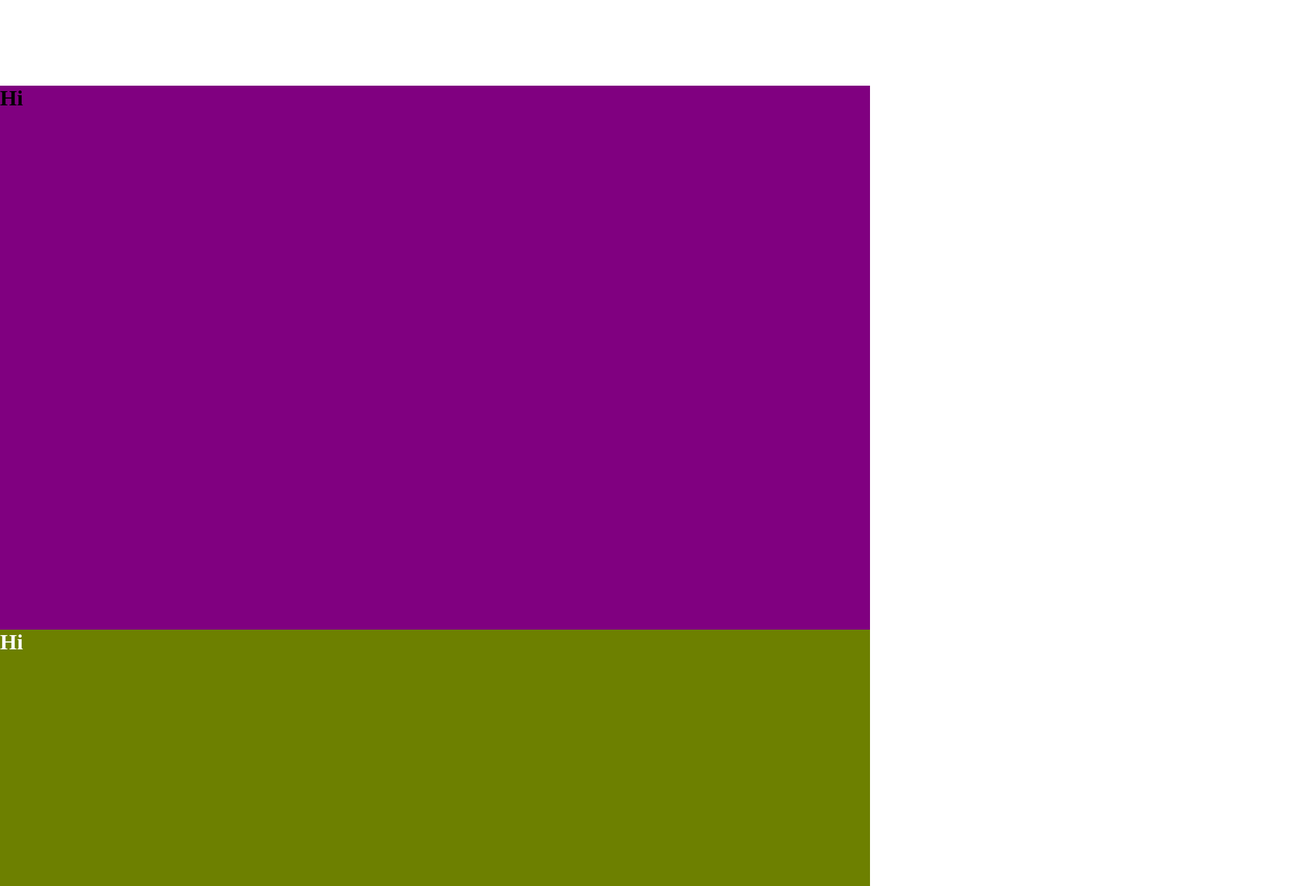
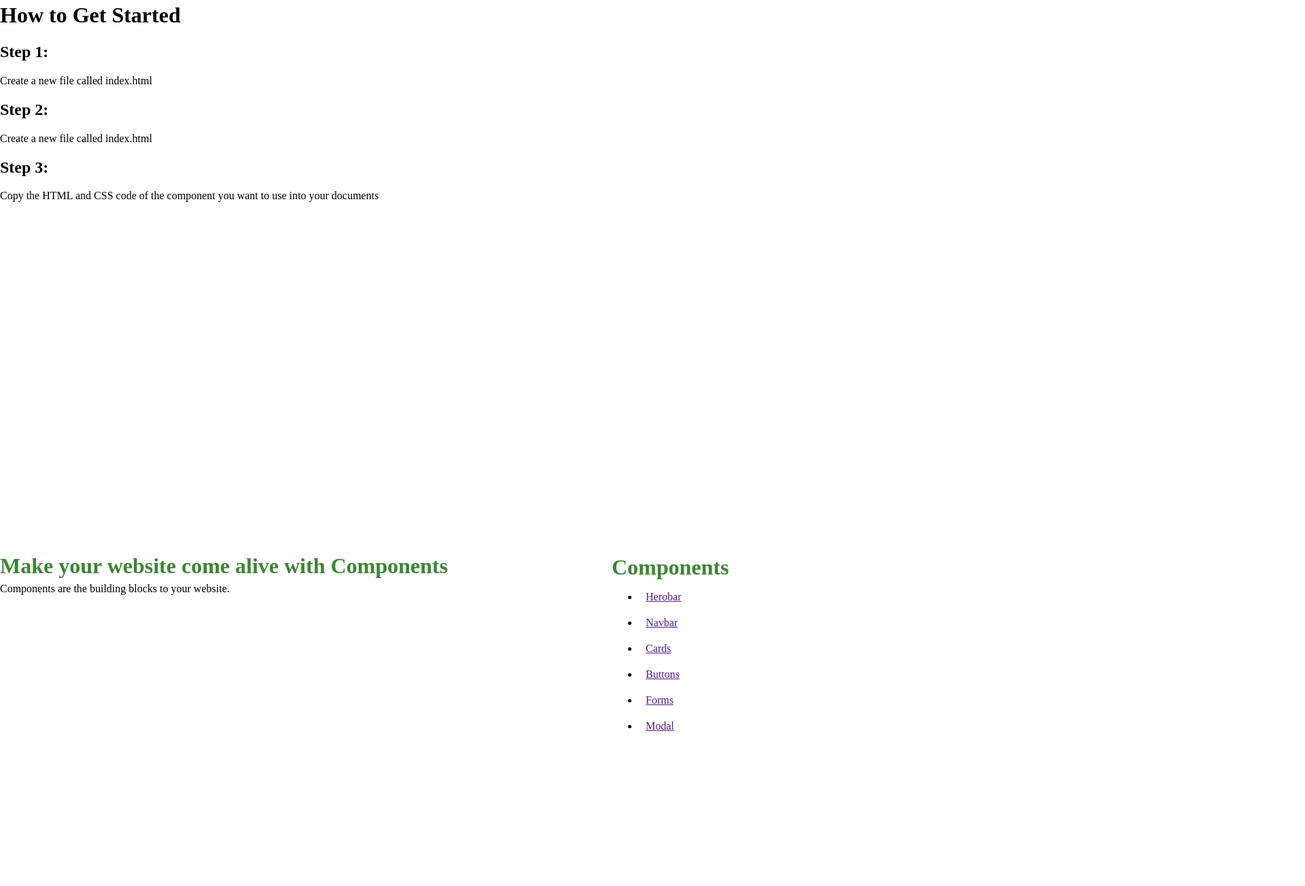
Before and after one commit to zsmith05/Framework, a plain HTML site: page index.html in a window 1280 px wide. Shown: the part 817-2120 px from the top of the page at 68% size, 1920 px wide, since content can reach past the window. Drawn offline with Linux system fonts and the light colour scheme.

Commit message:
styled divs

```diff
--- a/index.html
+++ b/index.html
@@ -34,11 +34,42 @@
 
 
     <div id="start" class="start">
-        <h1>Hi</h1>
+        <h1>How to Get Started</h1>
+        <div id="step1">
+            <h2>Step 1:</h2>
+            <p>Create a new file called index.html</p>
+
+        </div>
+        <div id="step2">
+            <h2>Step 2:</h2>
+            <p>Create a new file called index.html</p>
+
+        </div>
+        <div id="step3">
+            <h2>Step 3:</h2>
+            <p>Copy the HTML and CSS code of the component you want to use into your documents</p>
+
+        </div>
+
     </div>
 
     <div id="comp" class="comp">
-        <h1>Hi</h1>
+        <h1>Make your website come alive with Components</h1>
+
+        <p>Components are the building blocks to your website.</p>
+
+        <div id="links">
+            <h1>Components</h1>
+            <ul>
+                <li><a href = "">Herobar</a></li>
+                <li><a href = "">Navbar</a></li>
+                <li><a href = "">Cards</a></li>
+                <li><a href = "">Buttons</a></li>
+                <li><a href = "">Forms</a></li>
+                <li><a href = "">Modal</a></li>
+
+            </ul>
+        </div>
     </div>
 
 
--- a/style.scss
+++ b/style.scss
@@ -9,6 +9,10 @@ body{
 
 .navvy {
     background-color:$backgroundColor;
+    position: fixed;
+    width: 100%;
+    z-index: 5;
+
 
     ul {
         margin: 0px;
@@ -48,7 +52,7 @@ body{
 .herobar{
     position: relative;
     justify-content: center;
-    top:50px;
+    top:170px;
     left:270px;
     width: 70%;
     height: 200px;
@@ -86,18 +90,34 @@ body{
 .start {
     width: 100%;
     height: 100vh;
-    background-color: purple;
+    background-color: white;
     margin: 0px;
 }
 
 .comp {
     width: 100%;
     height: 100vh;
-    background-color: rgb(109, 128, 0);
+    background-color: rgb(255, 255, 255);
     margin: 0px;
 
     h1 {
         margin:0px;
-        color:white;
+        color:$backgroundColor;
+        position: relative;
+        top:10px;
+    }
+
+    #links {
+        position: relative;
+        left:900px;
+        top:-85px;
+
+        h1 {
+            color:$backgroundColor;
+        }
+
+        li {
+            padding: 10px;
+        }
     }
 }
```
Also changed, not shown: style.css, 1 other file.
